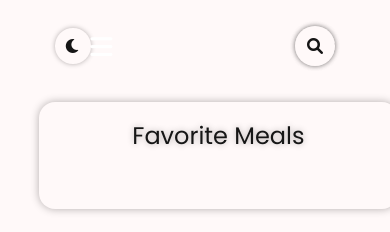
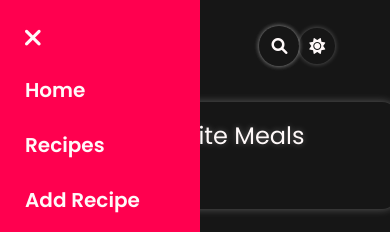
Before and after one commit to SohamBarma08/Cook-Book, a plain HTML site: page index.html in a window 390 px wide. Both pictures are taken after a click on the icon 72 px from the left and 45 px from the top of the page. Shown: the top 232 px of the page. Drawn offline with Linux system fonts and the light colour scheme; no server answers.

Commit message:
CSS fixed

```diff
--- a/app.js
+++ b/app.js
@@ -224,10 +224,10 @@ lightDarkModeSpan.addEventListener("click", () => {
 });
 
 function openmenu() {
-  sidemenu.style.right = "0";
+  sidemenu.style.left = "0";
 }
 function closemenu() {
-  sidemenu.style.right = "-200px";
+  sidemenu.style.left = "-200px";
 }
 
 // --------------Google Form Script--------------
--- a/index.html
+++ b/index.html
@@ -18,15 +18,12 @@
     <div id="header">
         <div class="container">
             <div class="top">
-                <span class="light-dark-mode">
-                    <i class="fa-solid fa-sun"></i>
-                </span>
                 <nav>
                     <ul id="sidemenu">
+                        <i class="fa-solid fa-xmark" onclick="closemenu()"></i>
                         <li><a href="#header">Home</a></li>
                         <li><a href="#Recipes">Recipes</a></li>
                         <li><a href="#addRecipe">Add Recipe</a></li>
-                        <i class="fa-solid fa-xmark" onclick="closemenu()"></i>
                     </ul>
                     <i class="fa-solid fa-bars" onclick="openmenu()"></i>
                 </nav>
@@ -35,6 +32,9 @@
                     <span class="search-icon">
                         <i class="fa-solid fa-magnifying-glass"></i>
                     </span>
+                </span>
+                <span class="light-dark-mode">
+                    <i class="fa-solid fa-sun"></i>
                 </span>
             </div>
         </div>
--- a/style.css
+++ b/style.css
@@ -59,6 +59,7 @@ nav ul li a:hover::after{
     width: 100%;
 }
 nav .fa-solid{
+    color: var(--secondary-clr);
     display: none;
 }
 .hader-text{
@@ -171,6 +172,7 @@ nav .fa-solid{
 }
 
 .fav-meals-container {
+    width: 100%;
     text-align: center;
     color: var(--secondary-clr);
     box-shadow: 0 0 .3rem var(--secondary-rgba-3);
@@ -450,12 +452,12 @@ form input, form textarea{
         background: #ff004f;
         position: fixed;
         top: 0;
-        right: -200px;
+        left: -200px;
         width: 200px;
         height: 100vh;
         padding-top: 50px;
         z-index: 2;
-        transition: right 0.5s;
+        transition: left 0.5s;
     }
     nav ul li{
         display: block;
```
